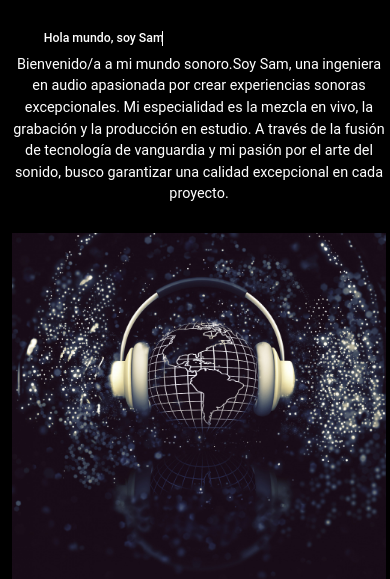
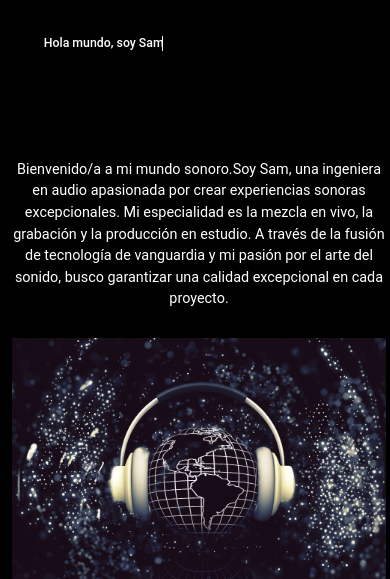
Before and after one commit to samanthalu20/proyectocoder, a website: page index.html in a window 390 px wide. Shown: the part 253-832 px from the top of the page. Drawn offline with nearby package versions, Linux system fonts and the light colour scheme.

Commit message:
mejoras index

```diff
--- a/scss/_mediaqueris.scss
+++ b/scss/_mediaqueris.scss
@@ -23,8 +23,9 @@
   }
    .h2-index {
       margin-top: 10px;
+      margin-top: 15px;
       margin-bottom: 2px;
-      padding-bottom: 0;
+      padding-bottom: 10pxgit;
       font-size: .77em;
       text-align: center;
      }
```
Also changed, not shown: css/main.css, 1 other file.
